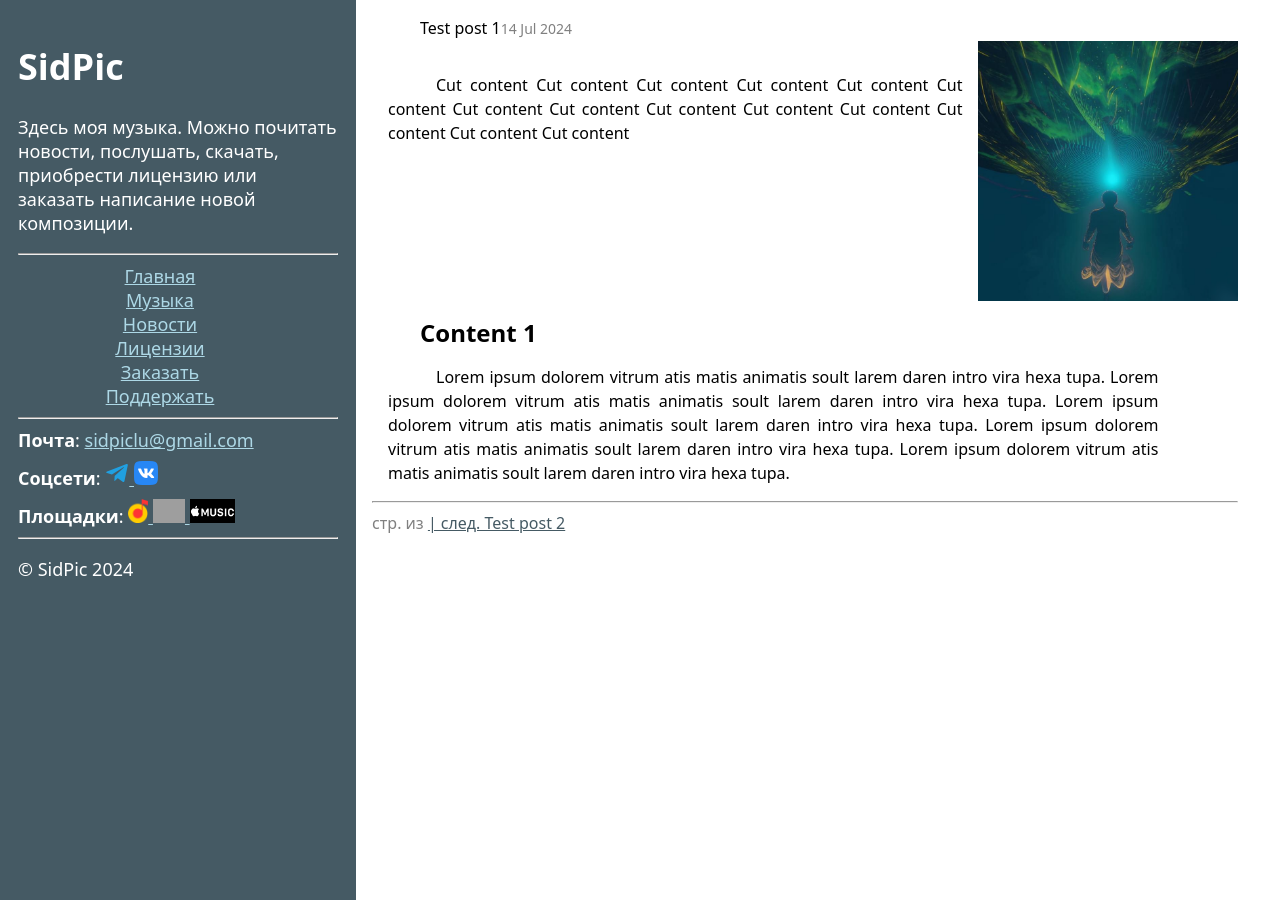
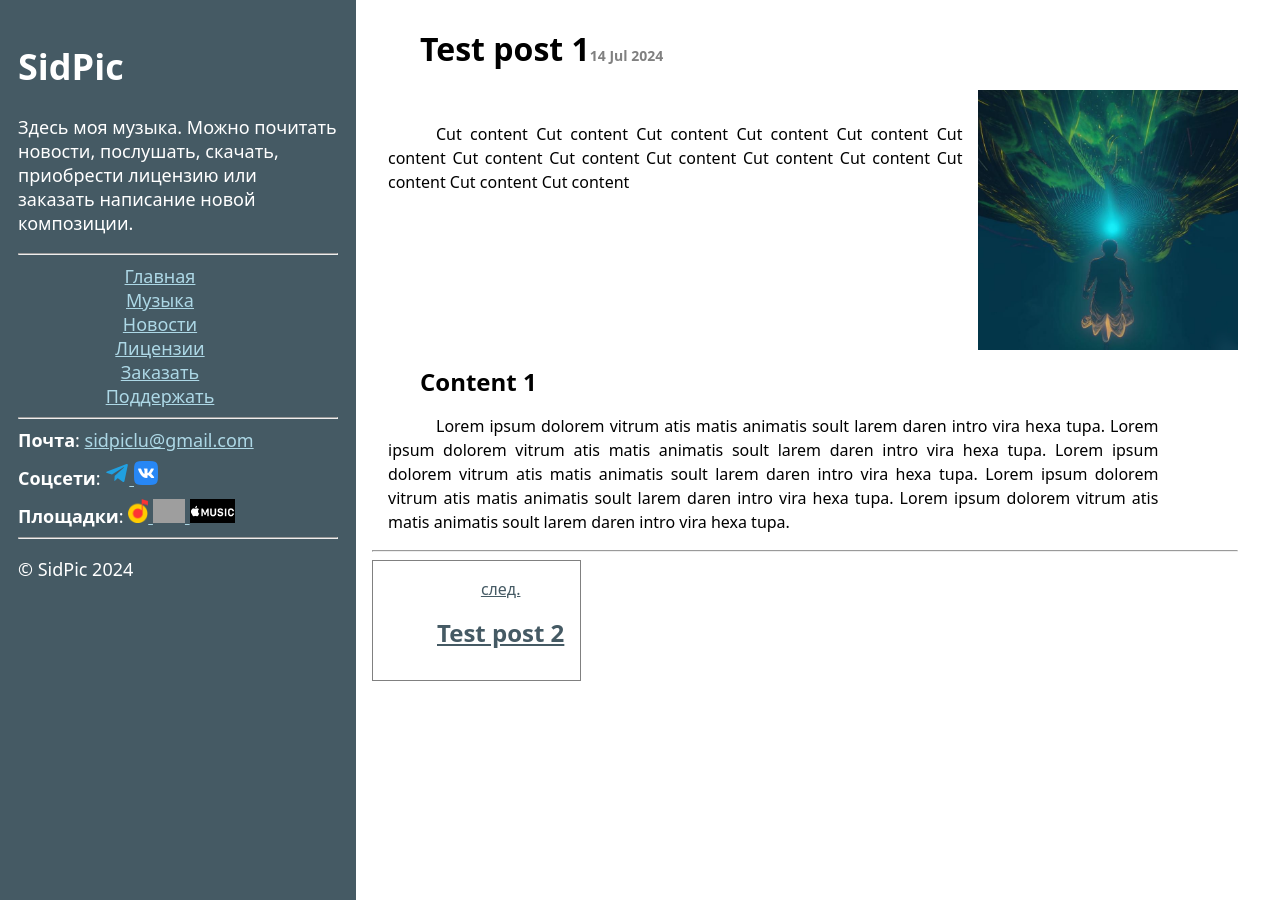
Before and after one commit to SidPic/SidPic.github.io, a Jekyll site: the page built from _posts/2024-07-14-test-post-1.html, in a window 1280 px wide. Built offline with Jekyll 4.4.1, drawn with Linux system fonts in a browser that asks for light colours; grey boxes are pictures that could not be loaded.

Commit message:
pages-3-fix-fuck-fix

```diff
--- a/404.html
+++ b/404.html
@@ -1,9 +1,11 @@
 ---
-layout: default
+layout: page
 title: "Ошибка 404: страница не найдена!"
 permalink: 404.html
 ---
 
 <div class="content">
+    <p>
     Данной страницы не существует, либо она была удалена или перемещена.
+    </p>
 </div>
--- a/_config.yml
+++ b/_config.yml
@@ -3,5 +3,6 @@ baseurl: /
 title: 'SidPic'
 excerpt_separator: <!--more--->
 paginate: 5
+paginate_path: "/news/page:num/"
 plugins:
     - jekyll-paginate
--- a/_layouts/post.html
+++ b/_layouts/post.html
@@ -2,17 +2,16 @@
 layout: default
 ---
 
-{{ page.title }}<span class="date">{{ page.date | date_to_string }}</span></h1>
+<h1>{{ page.title }}<span class="date">{{ page.date | date_to_string }}</span></h1>
 {{ content }}
 
 <hr>
 
+<div class="pages">
 {% if page.previous.url %}
-    <a class="prev" href="{{page.previous.url}}">пред. {{page.previous.title}} | </a>
+    <a class="page" href="{{page.previous.url}}">пред. <h2>{{page.previous.title}}</h2></a>
 {% endif %}
-<span style="color: grey">
-    стр. {{ paginator.page }} из {{ paginator.total_pages }}
-</span>
 {% if page.next.url %}
-    <a class="next" href="{{page.next.url}}"> | след. {{page.next.title}}  </a>
+    <a class="page" href="{{page.next.url}}">след. <h2>{{page.next.title}}</h2></a>
 {% endif %}
+</div>
--- a/css/main.css
+++ b/css/main.css
@@ -25,8 +25,8 @@ body {
 }
 
 a:link    {color:#455a64; text-decoration:underline;}
-a:visited {color:black; text-decoration:underline;}
-a:hover   {color:grey; text-decoration:none;}
+a:visited {color:grey; text-decoration:underline;}
+a:hover   {color:#ADD8E6; text-decoration:none;}
 a:active  {color:black; text-decoration:underline;}
 
 .sidebar nav       {text-align: center; padding-right: 2em;}
@@ -84,6 +84,17 @@ a:active  {color:black; text-decoration:underline;}
     padding-right: 5em;
 }
 
+.pages {
+    display: flex;
+    justify-content: space-between;
+}
+
+.page {
+    text-align: center;
+    padding: 1em;
+    border: solid 1px grey;
+}
+
 @media(max-width:768px) {
     body {
         width: 100vw;
--- a/index.html
+++ b/index.html
@@ -9,7 +9,7 @@ title: Главная
     нажать на её заголовок. Навигация по сайту осуществляется через синюю панель (в верхней или левой части экрана).
     Послушать или скачать мою музыку можно на вкладке "Музыка", а также на любой удобной вам площадке (нужно нажать на один из значков на панели).
     Лицензии для коммерческого использования находятся на одноименной вкладке. Аналогично - заказ работы (композиция, аранжировка).
-    <br>&nbsp;&nbsp;&nbsp;
+    <br>&emsp;
     Также буду искренне благодарен за любую поддержку и подписку на соцсети!
     По всем вопросам обращаться на почту, указанную на панели.
 </p>
--- a/news.html
+++ b/news/index.html
@@ -12,12 +12,12 @@ title: Новости
 
 <div class="pagination">
   {% if paginator.previous_page %}
-    <a href="{{ paginator.previous_page_path }}"> Назад | </a>
+    <a class="page" href="{{ paginator.previous_page_path }}">Назад</a>
   {% endif %}
-  <span style="color: grey">
+  <span class="page">
     стр. {{ paginator.page }} из {{ paginator.total_pages }}
   </span>
   {% if paginator.next_page %}
-    <a href="{{ paginator.next_page_path }}"> | Вперёд</a>
+    <a class="page" href="{{ paginator.next_page_path }}">Вперёд</a>
   {% endif %}
 </div>
```
